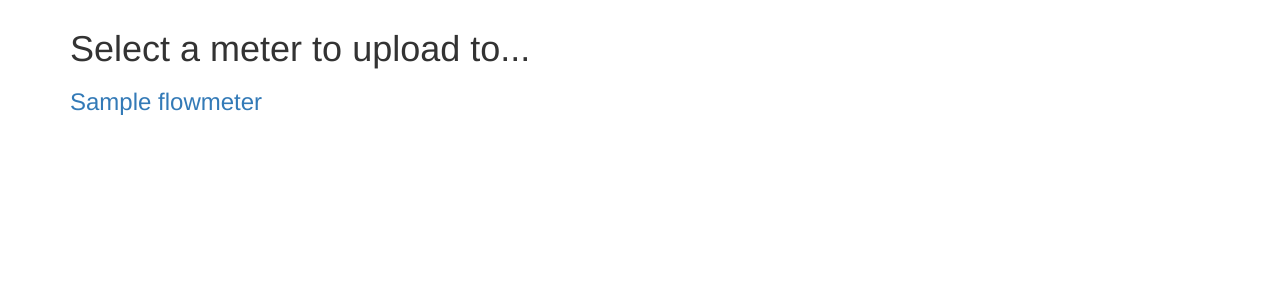
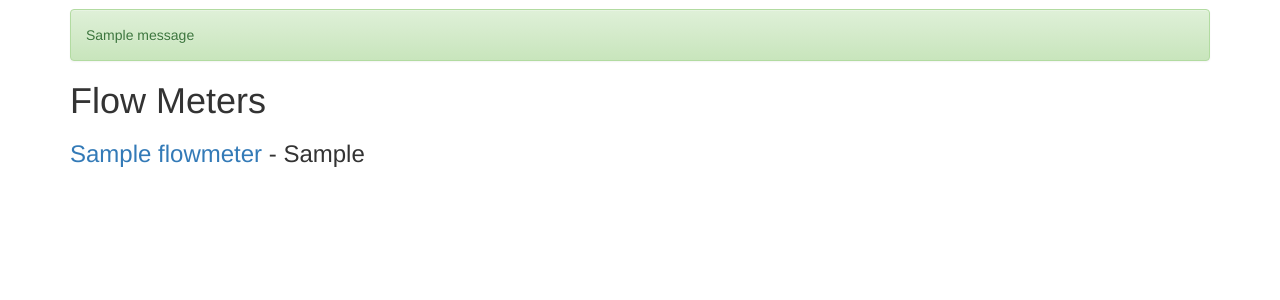
Before and after one commit to dmart914/flow-data-analysis, a Django app: page /meters/ in a window 1280 px wide. Shown: the part 51-351 px from the top of the page. Run offline with Django 3.2, Linux system fonts and the light colour scheme; tables that the repository leaves empty hold one stand-in row (values such as "Sample post"); one stand-in notice (Sample message) is shown; some libraries are stand-ins or nearby versions.

Commit message:
Working on catching up.

```diff
--- a/fda_web/graph_portal/templates/graph_portal/base.html
+++ b/fda_web/graph_portal/templates/graph_portal/base.html
@@ -38,9 +38,18 @@
             </div>
         </nav>
 
+
         <div class="container">
             <div class="starter-template">
                 <br /><br /><br />
+                {% if messages %}
+                    {% for message in messages %}
+                        <div class="alert{% if message.tags %} alert-{{ message.tags }}{% endif %}" roles="alert">
+                            {{ message }}
+                        </div>
+                    {% endfor %}
+                {% endif %}
+
                 {% block content %}{% endblock %}
             </div>
         </div><!-- /.container -->
--- a/fda_web/graph_portal/templates/graph_portal/meter_detail.html
+++ b/fda_web/graph_portal/templates/graph_portal/meter_detail.html
@@ -12,6 +12,7 @@
     <div class="col-md-6">
         <p class="text-right">
             <a href="{% url 'graph_portal:meter_edit' meter_pk=meter.pk %}" class="btn btn-primary btn-lg">Edit</a>
+            <a href="{% url 'graph_portal:meter_upload' meter_pk=meter.pk %}" class="btn btn-success btn-lg">Upload data</a>
 
             <button type="button" class="btn btn-danger btn-lg">Delete</button>
         </p>
--- a/fda_web/graph_portal/templates/graph_portal/meters.html
+++ b/fda_web/graph_portal/templates/graph_portal/meters.html
@@ -5,10 +5,10 @@
 
 
 {% block content %}
-<h1>Select a meter to upload to...</h1>
+<h1>Flow Meters</h1>
 {% for meter in meters %}
     <h3>
-        <a href="{% url 'graph_portal:meter_detail' meter_pk=meter.pk %}">{{ meter.name }}</a>
+        <a href="{% url 'graph_portal:meter_detail' meter_pk=meter.pk %}">{{ meter.name }}</a> - {{ meter.meter_type }}
     </h3>
 {% endfor %}
 
--- a/fda_web/graph_portal/templates/graph_portal/upload.html
+++ b/fda_web/graph_portal/templates/graph_portal/upload.html
@@ -21,6 +21,7 @@
 <button id="submit-all" type="button" class="btn">
     Submit all files
 </button>
+<a class="btn btn-primary" href="{% url 'graph_portal:meter_detail' meter_pk=meter_pk %}">Finish</a>
 
 <br />
 
--- a/fda_web/graph_portal/urls.py
+++ b/fda_web/graph_portal/urls.py
@@ -8,11 +8,11 @@ urlpatterns = [
 
     url(r'^meters/$', views.flow_meter_upload, name='meter_list'),
     url(r'^meters/create/$', views.meter_create, name='meter_create'),
+    url(r'^meters/(?P<meter_pk>\d+)/$', views.meter_detail, name='meter_detail'),
     url(r'^meters/(?P<meter_pk>\d+)/edit/$', views.meter_edit, name='meter_edit'),
-
-    url(r'^meters/(?P<meter_pk>\d+)/$', views.meter_detail, name='meter_detail'),
     url(r'^meters/(?P<meter_pk>\d+)/upload/$', views.upload, name='meter_upload'),
     url(r'^meters/(?P<meter_pk>\d+)/process/(?P<file_pk>\d+)/$', views.process, name='process'),
+
     url(r'^meters/(?P<meter_pk>\d+)/graph/$', views.graph_creation, name='graph_creation'),
 ]
 
--- a/fda_web/graph_portal/views.py
+++ b/fda_web/graph_portal/views.py
@@ -3,6 +3,7 @@ from django.http import HttpResponse, HttpResponseRedirect
 from django.template import RequestContext
 from django.core.urlresolvers import reverse
 from django.core.paginator import Paginator, EmptyPage, PageNotAnInteger
+from django.contrib import messages
 from .models import *
 
 def index(request):
@@ -49,14 +50,20 @@ def meter_edit(request, meter_pk):
     meter = FlowMeter.objects.get(pk=meter_pk)
 
     if request.method == "POST":
-        updated_meter = FlowMeterForm(request.POST, instance=meter)
-        updated_meter.save()
-        return redirect('graph_portal:meter_detail', meter_pk = meter.pk)
+        meter_form = FlowMeterForm(request.POST, instance=meter)
+
+        if meter_form.is_valid():
+            meter_form.save()
+            messages.add_message(request, messages.SUCCESS, 'Meter edited')
+            return redirect('graph_portal:meter_detail', meter_pk = meter.pk)
+
+        else:
+            messages.add_message(request, messages.ERROR, 'There was a problem with your edits')
 
     else:
-        form = FlowMeterForm(instance=meter)
+        meter_form = FlowMeterForm(instance=meter)
 
-    return render(request, 'graph_portal/meter_edit.html', {'meter': meter, 'form': form})
+    return render(request, 'graph_portal/meter_edit.html', {'meter': meter, 'form': meter_form})
 
 
 def flow_meter_upload(request):
```
Also changed, not shown: TODO.md (deleted, +0 -18 lines), fda_web/fda_web/settings.py (+7 -0 lines), fda_web/graph_portal/migrations/0001_initial.py, fda_web/graph_portal/migrations/0001_squashed_0006_auto_20150925_2204.py (deleted), fda_web/graph_portal/migrations/0002_auto_20150919_2234.py (deleted), fda_web/graph_portal/migrations/0002_auto_20151104_2125.py (deleted), fda_web/graph_portal/migrations/0003_auto_20151105_2018.py (deleted), fda_web/graph_portal/migrations/0003_uploadfile.py (deleted), fda_web/graph_portal/migrations/0004_auto_20150921_2319.py (deleted), fda_web/graph_portal/migrations/0005_daterange.py (deleted), fda_web/graph_portal/migrations/0006_auto_20150925_2204.py (deleted).
